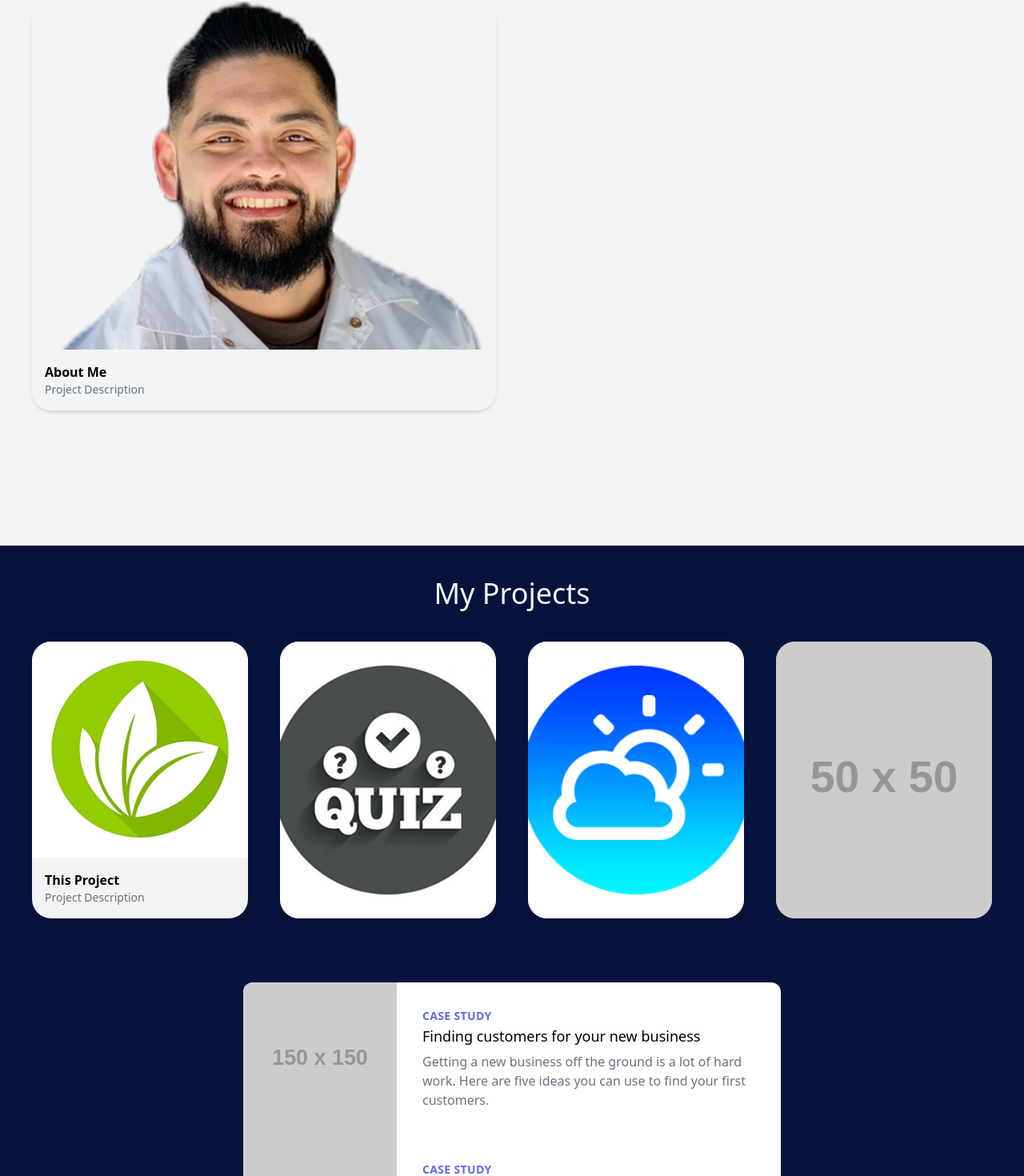
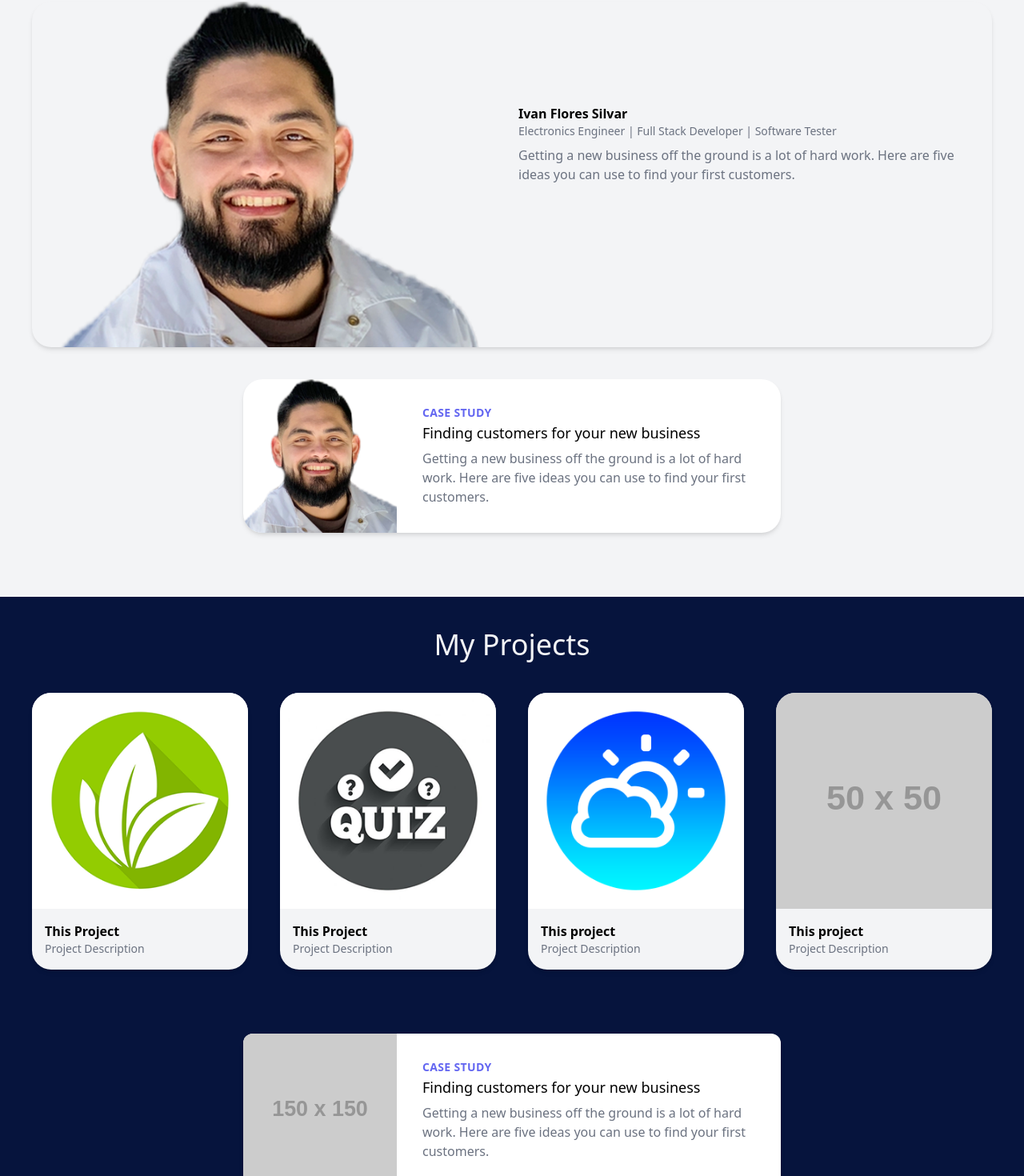
Before and after one commit to ifsilvar/Portfolio, a React (Create React App) app: page / in a window 1280 px wide. Shown: the part 440-1910 px from the top of the page at 80% size. Built offline with nearby package versions, Linux system fonts and the light colour scheme.

Commit message:
created about me card

```diff
--- a/src/components/About.js
+++ b/src/components/About.js
@@ -3,30 +3,44 @@ import Me from "../images/portfoliopic.png"
 
 export default function About() {
     return (
-// container div
-// {/* <div className="min-h-screen bg-gray-100 flex flex-col items center justify-center  border-2 border-indigo-600">
-//     <img src={Me} alt="Ivan Flores Silvar" className="object mx-auto h-40 w-45" />
-//   <div className="relative  sm:max-w-xl sm:mx-auto ">
-//     <div className="absolute inset-0 z-10">
-
-//     </div>
-//   </div>
-// </div> */}
     <div className="mx-auto bg-gray-100 p-10 min-h-screen">
         <div className="container mx-auto">
             <h1 className="text-bold text-4xl text-center text-navy">About Me</h1>
-
-            <div className="mt-10 grid lg:grid-cols-2 gap-10">
-                <div className="card">
+            {/* card container */}
+            <div className="mt-10 md:flex gap-10 ">
+                {/* card div */}
+                <div className="card mx-auto md:flex">
+                    {/* img div */}
                     <div className="sm:flex-shrink-0">
                         <img src={Me} alt="Ivan Flores Silvar" className="w-full h-full object-cover"/>
                     </div>
-                    <div className="m-4">
-                        <span className="font-bold ">About Me</span>
-                        <span className="block text-gray-500 text-sm">Project Description</span>
+                    {/* text div */}
+                    <div className="mx-auto p-8 md:pt-32 md:pb-32">
+                        <span className="font-bold ">Ivan Flores Silvar</span>
+                        <span className="block text-gray-500 text-sm">Electronics Engineer | Full Stack Developer | Software Tester</span>
+                        <p class="mt-2 text-gray-500">Getting a new business off the ground is a lot of hard work. Here are five ideas you can use to find your first customers.</p>
                     </div>
                 </div>
             </div>
+
+            {/* card container */}
+            <div class="max-w-md mx-auto mb-10 mt-10 bg-white rounded-3xl shadow-md overflow-hidden md:max-w-2xl">
+                {/* card div */}
+                <div class="md:flex">
+                    {/* img div */}
+                    <div class="md:flex-shrink-0">
+                        <img class="h-48 w-full object-cover md:w-48" src={Me} alt="Man looking at item at a store" />
+                    </div>
+
+                    {/* text div */}
+                    <div class="p-8">
+                        <div class="uppercase tracking-wide text-sm text-indigo-500 font-semibold">Case study</div>
+                        <a href="#" class="block mt-1 text-lg leading-tight font-medium text-black hover:underline">Finding customers for your new business</a>
+                        <p class="mt-2 text-gray-500">Getting a new business off the ground is a lot of hard work. Here are five ideas you can use to find your first customers.</p>
+                    </div>
+                </div>
+            </div>
+
         </div>
     </div>
         )
--- a/src/components/Card.js
+++ b/src/components/Card.js
@@ -4,20 +4,12 @@ export default function Card() {
     return (
 <div class="max-w-md mx-auto mb-10 mt-10 bg-white rounded-xl shadow-md overflow-hidden md:max-w-2xl">
   <div class="md:flex">
+    {/* img div */}
     <div class="md:flex-shrink-0">
       <img class="h-48 w-full object-cover md:w-48" src="https://via.placeholder.com/150" alt="Man looking at item at a store" />
     </div>
-    <div class="p-8">
-      <div class="uppercase tracking-wide text-sm text-indigo-500 font-semibold">Case study</div>
-      <a href="#" class="block mt-1 text-lg leading-tight font-medium text-black hover:underline">Finding customers for your new business</a>
-      <p class="mt-2 text-gray-500">Getting a new business off the ground is a lot of hard work. Here are five ideas you can use to find your first customers.</p>
-    </div>
-  </div>
 
-  <div class="md:flex">
-    <div class="md:flex-shrink-0">
-      <img class="h-48 w-full object-cover md:w-48" src="https://via.placeholder.com/150" alt="Man looking at item at a store" />
-    </div>
+    {/* text div */}
     <div class="p-8">
       <div class="uppercase tracking-wide text-sm text-indigo-500 font-semibold">Case study</div>
       <a href="#" class="block mt-1 text-lg leading-tight font-medium text-black hover:underline">Finding customers for your new business</a>
--- a/src/components/Projects.js
+++ b/src/components/Projects.js
@@ -20,7 +20,9 @@ export default function About() {
             </div>
 
             <div className="card">
+                <div className="sm:flex-shrink-0">
                     <img src={Quiz} alt="proj2" className="w-full h-full object-cover"/>
+                </div>
                     <div className="m-4">
                         <span className="font-bold">This Project</span>
                         <span className="block text-gray-500 text-sm">Project Description</span>
@@ -28,7 +30,9 @@ export default function About() {
             </div>
 
             <div className="card">
+                <div className="sm:flex-shrink-0">
                     <img src={Weather} alt="proj3" className="w-full h-full  object-cover"/>
+                </div>
                 <div className="m-4">
                     <span className="font-bold">This project</span>
                     <span className="block text-gray-500 text-sm">Project Description</span>
@@ -36,7 +40,9 @@ export default function About() {
             </div>
 
             <div className="card">
+                <div className="sm:flex-shrink-0">
                     <img src="https://via.placeholder.com/50" alt="proj3" className="w-full h-full  object-cover"/>
+                </div>
                 <div className="m-4">
                     <span className="font-bold">This project</span>
                     <span className="block text-gray-500 text-sm">Project Description</span>
```
Lines whose indentation alone changed are shown as unchanged.
